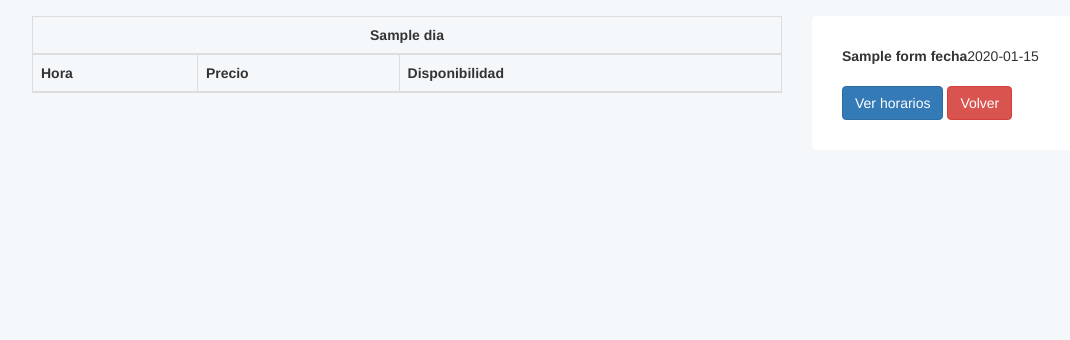
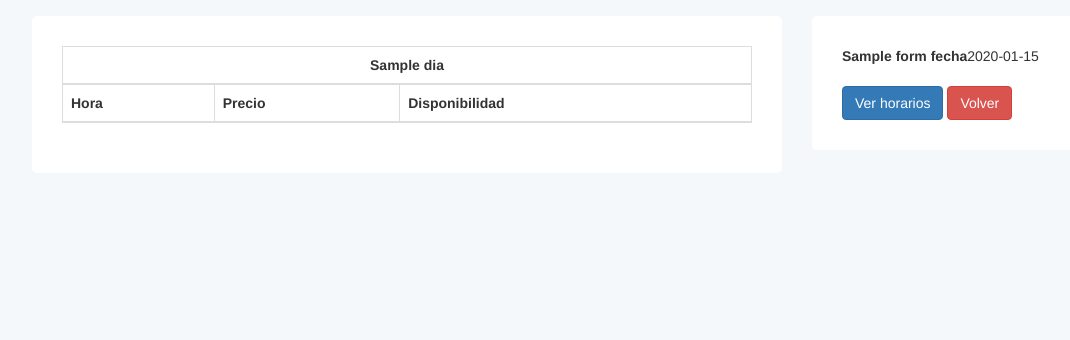
Before and after one commit to jorgeron/easypadel, a Django app: template easypadel/templates/viewHorarioPista.html in a window 1280 px wide. Shown: the part 175-515 px from the top of the page, without its empty margins (38-1108 px from the left). Run offline with Django 3.2, Linux system fonts and the light colour scheme; the template is opened without the code that fills it: most values are stand-ins (such as "Sample title", 1, 10 or a date in 2020); lists and menus that the app fills with data are empty; parts of the project's set-up code (start-up, migrations or seed data) failed here and were passed over; some libraries are stand-ins or nearby versions.

Commit message:
Modificaciones menores interfaz

```diff
--- a/easypadel/templates/viewHorarioPista.html
+++ b/easypadel/templates/viewHorarioPista.html
@@ -19,7 +19,8 @@
 <div class="container sections-wrapper">
   <div class="row">
     <div class="primary col-md-8 col-sm-12 col-xs-12">
-
+      <aside class="section">
+        <div class="section-inner">
 
           {% for dia in horario_pista_dias %}
           <table class="table table-bordered custab">
@@ -65,7 +66,7 @@
                         {% bootstrap_icon "ok" %}
                         {% endif %}
                       {% else %}
-                        {% if franjaHoraria.jugador %} @{{franjaHoraria.jugador.user.username}}
+                        {% if franjaHoraria.jugador %}@{{franjaHoraria.jugador.user.username}}
                         {% else %}
                         {% bootstrap_icon "remove" %}
                         {% endif %}
@@ -74,7 +75,8 @@
               {% endfor %}
           </table>
           {% endfor %}
-
+        </div>
+      </aside>
     </div>
 
     <div class="secondary col-md-4 col-sm-12 col-xs-12">
--- a/requirements.txt
+++ b/requirements.txt
@@ -5,3 +5,4 @@ django-datetime-widget
 easy_thumbnails
 django_bootstrap_dynamic_formsets
 django-embed-video
+django-paypal
```
Also changed, not shown: easypadel/templates/profiles/show_profile.html (+8 -2 lines).
